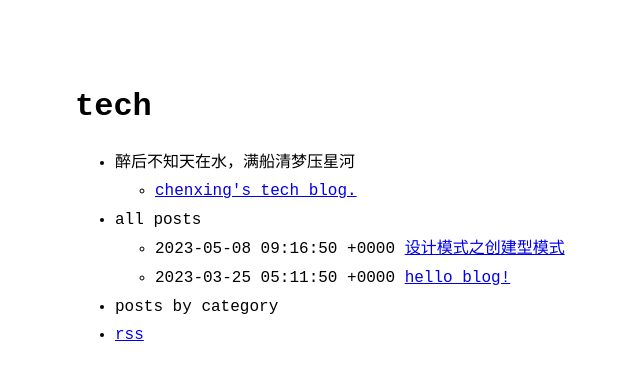
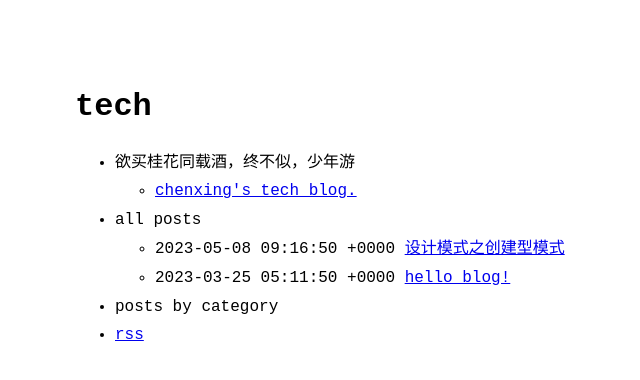
Before and after one commit to ChenXing-tech/ChenXing-tech.github.io, a Jekyll site: the page built from index.markdown, in a window 1280 px wide. Shown: the top 380 px of the page, without its empty margins (245-885 px from the left). Built offline with Jekyll 4.4.1, drawn with Linux system fonts in a browser that asks for light colours.

Commit message:
fix:添加标题

```diff
--- a/_data/menu.yml
+++ b/_data/menu.yml
@@ -2,7 +2,7 @@
 # https://github.com/riggraz/no-style-please#customize-the-menu
 
 entries:
-  - title: 醉后不知天在水，满船清梦压星河
+  - title: 欲买桂花同载酒，终不似，少年游
     entries:
       - title: chenxing's tech blog.
         url: https://github.com/ChenXing-tech
```
